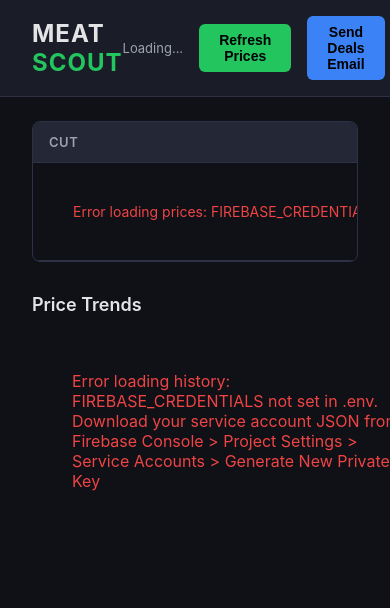
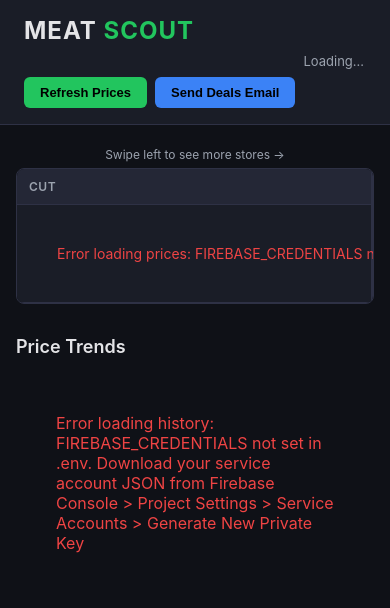
Before and after one commit to michaelallenus217-lang/meat-scout, a Flask app: template templates/dashboard.html in a window 390 px wide; the page is wider, and only the part inside the window is pictured. Shown: the top 608 px of that part. Run offline with Flask 3, Linux system fonts and the light colour scheme; the template is opened without the code that fills it, so the values that code supplies are empty.

Commit message:
Add web dashboard, Docker deployment, and mobile-optimized UI
Flask dashboard with Firebase price history, deployed to AWS Lightsail
via Docker. Mobile-responsive with frozen columns, sticky headers,
and swipe-friendly layout.

Co-Authored-By: Claude Opus 4.6 <noreply@anthropic.com>

```diff
--- a/app.py
+++ b/app.py
@@ -150,4 +150,4 @@ def _run_send_deals():
 
 
 if __name__ == "__main__":
-    app.run(debug=True, port=5050)
+    app.run(host="0.0.0.0", debug=True, port=5050)
--- a/templates/dashboard.html
+++ b/templates/dashboard.html
@@ -32,23 +32,25 @@
   .header {
     background: var(--surface);
     border-bottom: 1px solid var(--border);
-    padding: 16px 32px;
+    padding: 16px 24px;
     display: flex;
+    flex-wrap: wrap;
     align-items: center;
     justify-content: space-between;
+    gap: 8px;
   }
   .header h1 { font-size: 24px; font-weight: 700; letter-spacing: 1px; }
   .header h1 span { color: var(--green); }
-  .header-right { display: flex; align-items: center; gap: 16px; }
-  .status { font-size: 13px; color: var(--text-dim); }
+  .header-right { display: flex; align-items: center; gap: 8px; flex-wrap: wrap; }
+  .status { font-size: 13px; color: var(--text-dim); width: 100%; text-align: right; }
   .btn {
     background: var(--green);
     color: #000;
     border: none;
-    padding: 8px 20px;
+    padding: 8px 16px;
     border-radius: 6px;
     font-weight: 600;
-    font-size: 14px;
+    font-size: 13px;
     cursor: pointer;
     transition: opacity 0.2s;
   }
@@ -59,42 +61,91 @@
   @keyframes pulse { 0%,100%{opacity:0.4} 50%{opacity:0.7} }
 
   /* MAIN */
-  .main { padding: 24px 32px; max-width: 1600px; margin: 0 auto; }
+  .main { padding: 16px; max-width: 1600px; margin: 0 auto; }
+  @media (min-width: 768px) {
+    .main { padding: 24px 32px; }
+    .header { padding: 16px 32px; }
+    .status { width: auto; text-align: left; }
+  }
+
+  /* SCROLL HINT */
+  .scroll-hint {
+    text-align: center;
+    font-size: 12px;
+    color: var(--text-dim);
+    padding: 6px 0;
+    display: none;
+  }
+  @media (max-width: 767px) {
+    .scroll-hint { display: block; }
+  }
 
   /* PRICE GRID */
   .grid-container {
-    overflow-x: auto;
+    overflow: auto;
+    -webkit-overflow-scrolling: touch;
     border-radius: 8px;
     border: 1px solid var(--border);
     margin-bottom: 32px;
+    max-height: 70vh;
   }
   table {
-    width: 100%;
+    width: max-content;
+    min-width: 100%;
     border-collapse: collapse;
     font-size: 14px;
   }
   th {
     background: var(--surface2);
-    padding: 12px 16px;
+    padding: 10px 12px;
     text-align: left;
     font-weight: 600;
-    font-size: 13px;
+    font-size: 12px;
     text-transform: uppercase;
     letter-spacing: 0.5px;
     color: var(--text-dim);
     border-bottom: 1px solid var(--border);
     position: sticky;
     top: 0;
-    z-index: 1;
+    z-index: 10;
+    min-width: 110px;
+    box-shadow: 0 2px 4px rgba(0,0,0,0.3);
   }
-  th:first-child { min-width: 220px; }
+  th:first-child,
+  td:first-child {
+    position: sticky;
+    left: 0;
+    z-index: 11;
+    background: var(--surface);
+    min-width: 120px;
+    max-width: 150px;
+    border-right: 2px solid var(--border);
+    box-shadow: 4px 0 8px rgba(0,0,0,0.3);
+  }
+  th:first-child {
+    background: var(--surface2);
+    z-index: 12;
+  }
   td {
-    padding: 10px 16px;
+    padding: 8px 12px;
     border-bottom: 1px solid var(--border);
     white-space: nowrap;
   }
   tr:hover td { background: var(--surface2); }
-  .cut-name { font-weight: 600; color: var(--text); }
+  tr:hover td:first-child { background: var(--surface2); }
+  .cut-name {
+    font-weight: 600;
+    color: var(--text);
+    font-size: 12px;
+    white-space: normal;
+    line-height: 1.3;
+  }
+  @media (min-width: 768px) {
+    th:first-child, td:first-child { min-width: 180px; max-width: none; }
+    .cut-name { font-size: 14px; }
+    th { font-size: 13px; padding: 12px 16px; }
+    td { padding: 10px 16px; }
+  }
   .cut-category {
     font-size: 11px;
     color: var(--text-dim);
@@ -104,8 +155,11 @@
   .price-cell {
     text-align: center;
     font-weight: 600;
-    font-size: 15px;
-    min-width: 120px;
+    font-size: 14px;
+    min-width: 100px;
+  }
+  @media (min-width: 768px) {
+    .price-cell { font-size: 15px; min-width: 120px; }
   }
   .price-cell.best {
     color: var(--green);
@@ -143,8 +197,11 @@
   .trends-header h2 { font-size: 18px; font-weight: 600; }
   .chart-grid {
     display: grid;
-    grid-template-columns: repeat(auto-fill, minmax(420px, 1fr));
+    grid-template-columns: 1fr;
     gap: 16px;
+  }
+  @media (min-width: 768px) {
+    .chart-grid { grid-template-columns: repeat(auto-fill, minmax(420px, 1fr)); }
   }
   .chart-card {
     background: var(--surface);
@@ -182,13 +239,19 @@
   /* SECTION DIVIDERS */
   .section-row td {
     background: var(--surface2);
-    padding: 8px 16px;
+    padding: 0;
+    border-bottom: 2px solid var(--border);
+  }
+  .section-row td:first-child {
+    background: var(--surface2);
+    padding: 8px 12px;
     font-weight: 700;
     font-size: 12px;
     text-transform: uppercase;
     letter-spacing: 1px;
     color: var(--text-dim);
     border-bottom: 2px solid var(--border);
+    box-shadow: 4px 0 8px rgba(0,0,0,0.3);
   }
 </style>
 </head>
@@ -205,6 +268,7 @@
 
 <div class="main">
   <!-- PRICE GRID -->
+  <div class="scroll-hint">Swipe left to see more stores &rarr;</div>
   <div class="grid-container">
     <table>
       <thead>
@@ -275,7 +339,7 @@ function renderGrid(prices) {
   let html = "";
 
   for (const [category, cuts] of Object.entries(CATEGORIES)) {
-    html += `<tr class="section-row"><td colspan="${STORES.length + 1}">${category}</td></tr>`;
+    html += `<tr class="section-row"><td>${category}</td>${STORES.map(() => '<td></td>').join('')}</tr>`;
 
     for (const cut of cuts) {
       const storeData = prices[cut] || {};
```
Also changed, not shown: docker-compose.yml (added, +12 -0 lines), requirements.txt (added, +9 -0 lines), 1 other file.
